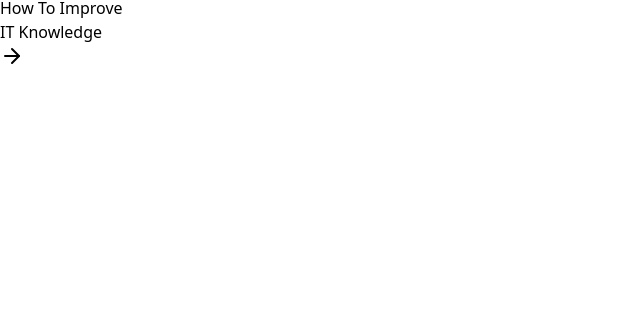
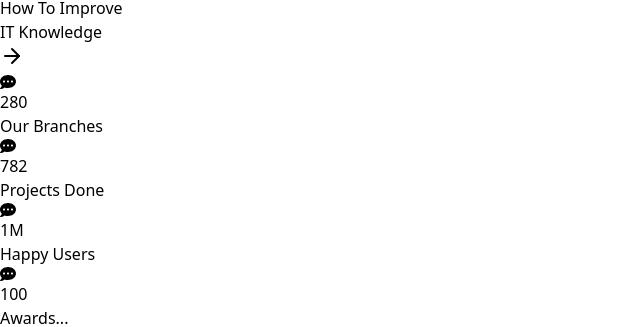
Before and after one commit to Aniket-bit7/Omnivus, a React (Vite) app: page / in a window 1280 px wide. Shown: the part 3746-4073 px from the top of the page, without its empty margins (0-640 px from the left). Before the commit the page ends 3820 px from the top, so only its background shows below. Built offline with nearby package versions, Linux system fonts and the light colour scheme.

Commit message:
info done

```diff
--- a/src/pages/Home.jsx
+++ b/src/pages/Home.jsx
@@ -3,6 +3,7 @@ import React from "react";
 import { Link } from "react-router-dom";
 import {
   FaChalkboard,
+  FaCommentDots,
   FaDatabase,
   FaFingerprint,
   FaLaptopCode,
@@ -248,7 +249,7 @@ const Home = () => {
                   IT / Solutions
                 </h6>
                 <h4 className="text-white text-2xl font-bold">
-                  How To Improve <br/> IT Knowledge
+                  How To Improve <br /> IT Knowledge
                 </h4>
 
                 {/* Arrow Button */}
@@ -260,7 +261,32 @@ const Home = () => {
           ))}
         </div>
       </section>
-
+      {/* info */}
+      <section className="bg-blue-950">
+        <div className="flex p-8 gap-12 justify-center flex-wrap">
+          {[
+            { number: "280", label: "Our Branches", color: "bg-green-600" },
+            { number: "782", label: "Projects Done", color: "bg-yellow-600" },
+            { number: "1M", label: "Happy Users", color: "bg-red-600" },
+            { number: "100", label: "Awards...", color: "bg-blue-600" },
+          ].map((item, idx) => (
+            <div
+              key={idx}
+              className={`flex flex-col border-2 border-gray-700 p-8 gap-4 justify-center items-center w-60 ${
+                idx % 2 !== 0 ? "mt-16 mb-10" : ""
+              }`}
+            >
+              <div
+                className={`w-20 h-20 rounded-full ${item.color} flex items-center justify-center`}
+              >
+                <FaCommentDots className="text-white w-5 h-5" />
+              </div>
+              <h1 className="text-3xl font-bold text-white">{item.number}</h1>
+              <h6 className="text-sm font-semibold text-white">{item.label}</h6>
+            </div>
+          ))}
+        </div>
+      </section>
     </main>
   );
 };
```
